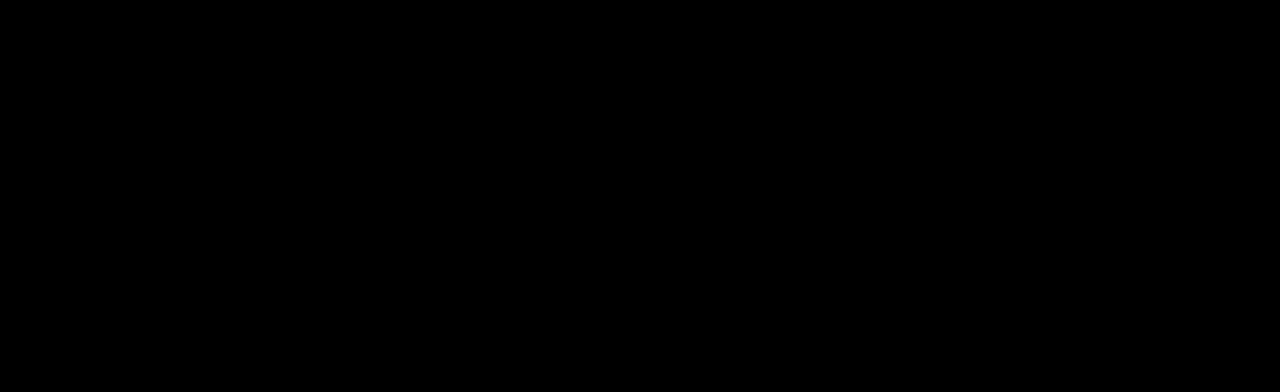
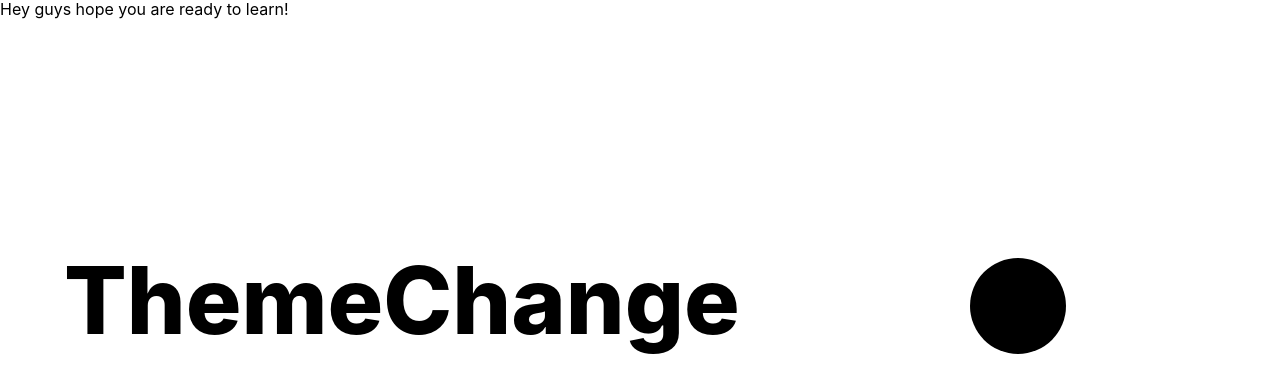
Before and after one commit to krish-bhanushali/FunWithReact, a Gatsby site in the folder playWithThemes/: page / in a window 1280 px wide. Built offline with nearby package versions, Linux system fonts and the light colour scheme; Gatsby itself is replaced by a stand-in of ours.

Commit message:
added Content part and button UI

```diff
--- /dev/null
+++ b/playWithThemes/src/components/Content.js
@@ -0,0 +1,27 @@
+import React from "react"
+import {Link} from "gatsby"
+//styles
+import {Container, Flex} from '../styles/globalStyles'
+import {ContentSpace , Logo, ChangeButton} from '../styles/contentStyles'
+const Content = () => {
+    return ( <div>
+        <ContentSpace>
+            <Container>
+                <Flex spaceBetween noHeight>
+                <Logo>
+                <Link to="/">ThemeChange</Link>
+
+            </Logo>
+            <ChangeButton>
+                <span></span>
+            </ChangeButton>
+
+                </Flex>
+            </Container>
+
+</ContentSpace>
+    </div>
+        );
+}
+
+export default Content;
--- a/playWithThemes/src/components/layout.js
+++ b/playWithThemes/src/components/layout.js
@@ -8,6 +8,11 @@ import { useStaticQuery, graphql } from "gatsby"
 //Theme provider will basically provide us theme to embedded components which can later be altered
 import {createGlobalStyle, ThemeProvider} from 'styled-components';
 import {normalize} from 'styled-normalize';
+
+
+
+//Components
+import Content from "./Content"
 
 
 
@@ -67,8 +72,9 @@ const Layout = ({ children }) => {
   }
 
   return (<>
-  <ThemeProvider theme={darkTheme}>
+  <ThemeProvider theme={lightTheme}>
   <GlobalStyle></GlobalStyle>
+  <Content/>
   <main>{children}</main>
   </ThemeProvider>
 
--- /dev/null
+++ b/playWithThemes/src/styles/contentStyles.js
@@ -0,0 +1,34 @@
+import styled from "styled-components"
+
+
+export const ContentSpace = styled.div`
+height: 0px;
+width: 100%;
+position: absolute;
+top:300px;
+right:0;
+left:0;
+z-index: 99;
+`
+
+export const Logo = styled.div`
+ a {
+     font-size:5.8rem;
+     font-weight:800;
+     color: ${props => props.theme.text}
+ }
+`
+
+export const ChangeButton = styled.div`
+span{
+    height: 6rem;
+    width: 6rem;
+    background : ${props => props.theme.text};
+    margin : 20px 150px 0px 0px;
+    border-radius: 100%;
+    display : inline-block;
+    position: relative;
+    bottom:2px;
+    cursor: pointer;
+}
+`
--- /dev/null
+++ b/playWithThemes/src/styles/globalStyles.js
@@ -0,0 +1,54 @@
+import styled, {css} from "styled-components"
+
+
+
+
+export const Container = styled.div`
+flex-grow:1;
+margin: 0 auto;
+padding: 0 32px;
+position: relative;
+width: auto;
+height: 100%;
+@media (min-width: 1024px){
+    max-width: 960px
+}
+@media (min-width: 1214px){
+    max-width: 1152px
+}
+@media (min-width: 1408px){
+    max-width: 1244px
+}
+
+${props => props.fluid && css`
+padding:0;
+margin:0;
+max-width:100%
+`}
+
+`
+
+export const Flex = styled.div`
+position: relative;
+display: flex;
+align-items: center;
+
+${props => props.spaceBetween && css `
+justify-content: space-between;
+`}
+
+${props => props.flexEnd && css `
+justify-content: flex-end;
+`}
+
+${props => props.alignTop && css `
+align-items: top;
+`}
+
+${props => props.noHeight && css `
+height: 0;
+`}
+
+
+
+`
```
Also changed, not shown: playWithThemes/src/context/globalContext.js (added).
